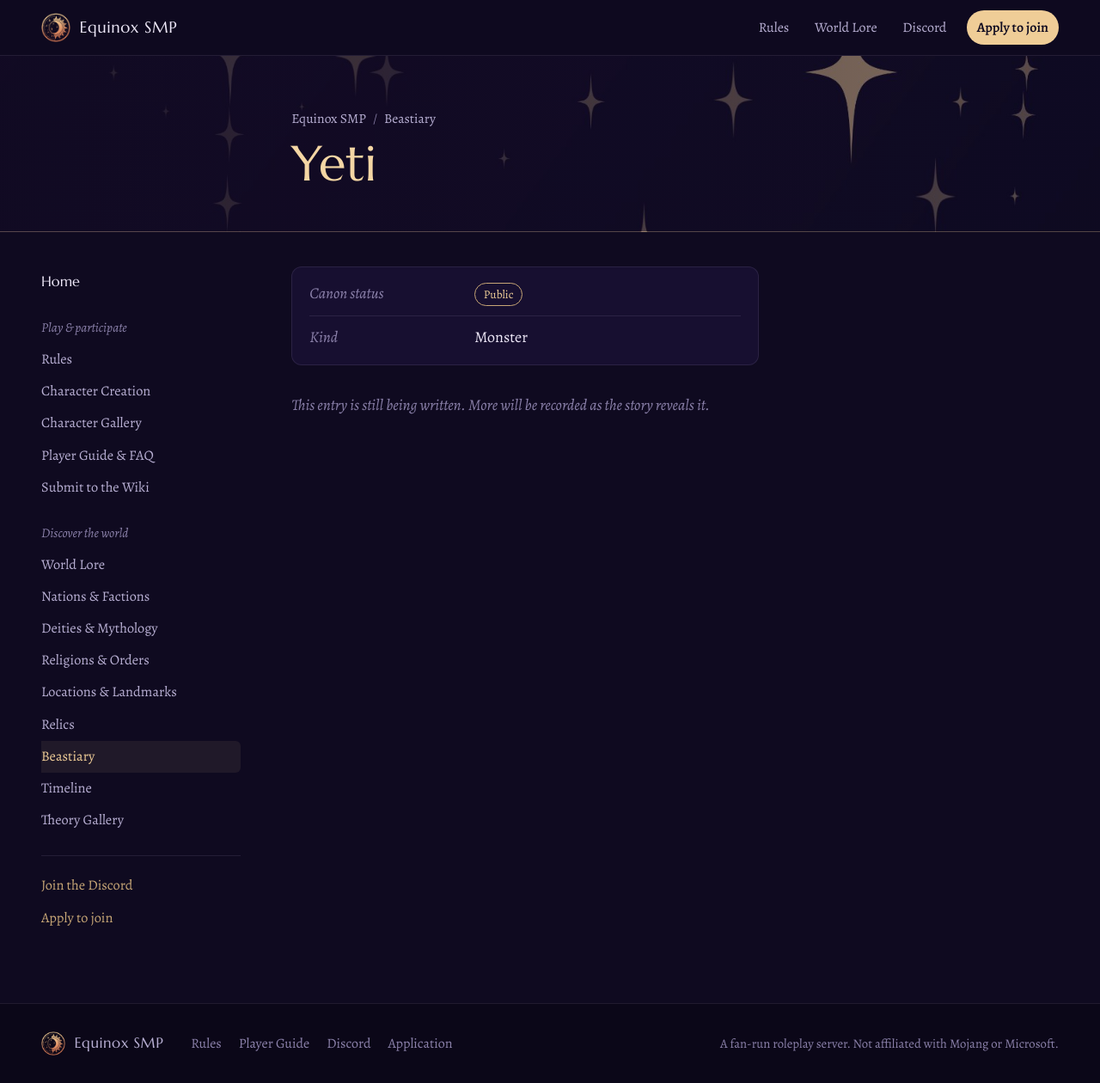
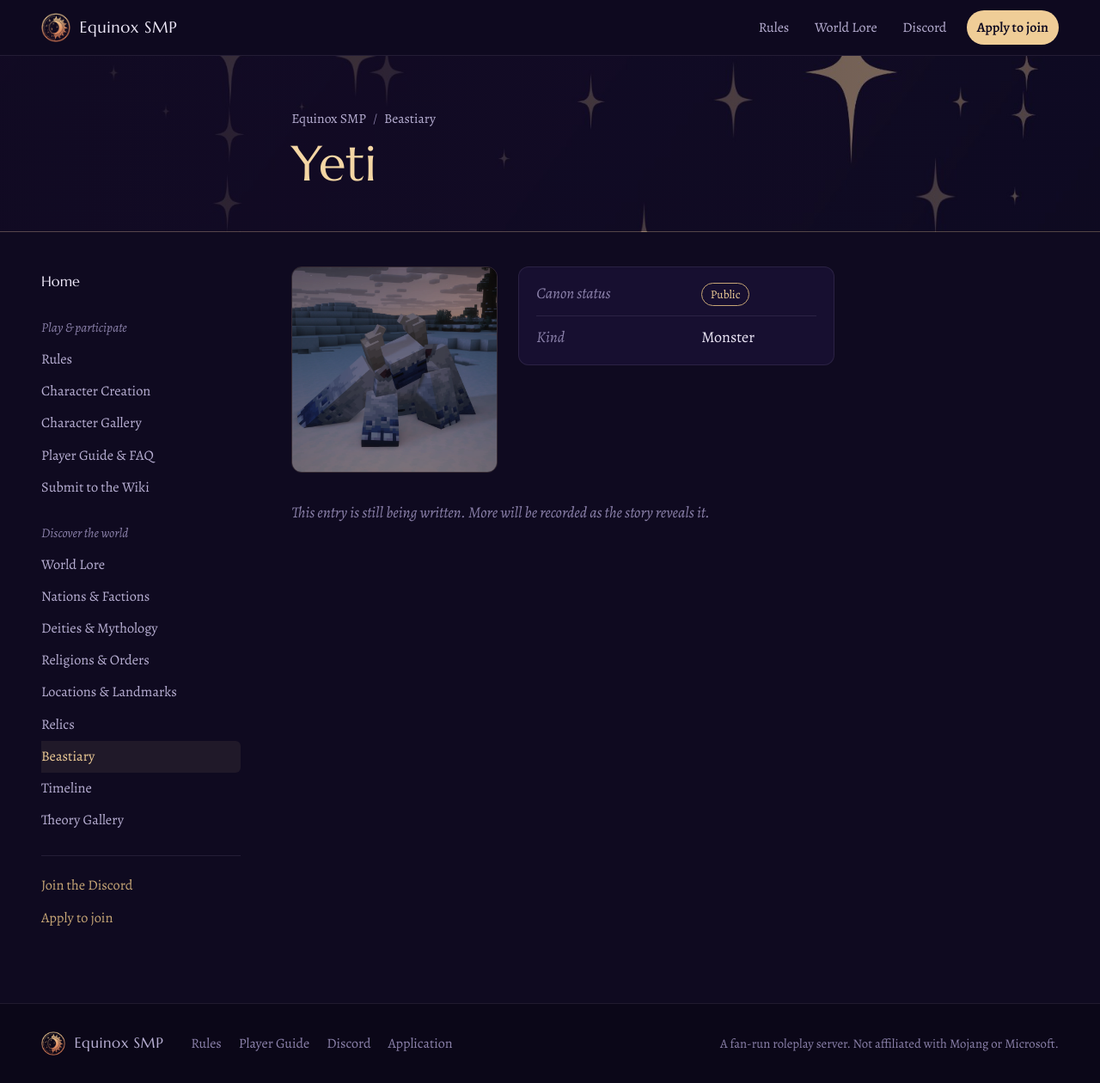
Before and after one commit to smpequinox/smpequinox.github.io, a Jekyll site: the page built from _lore/yeti.md, in a window 1280 px wide and 1260 px high. Shown: the whole window at 86% size. Built offline with Jekyll 4.4.1, drawn with Linux system fonts in a browser that asks for light colours.

Commit message:
Add pictures for the Unicorn, Wendigo and Yeti
Beastiary cards are now square and lore page pictures are shown
uncropped, so square Minecraft screenshots fit without losing their edges.

Co-Authored-By: Claude Opus 5.5 <noreply@anthropic.com>
Claude-Session: https://claude.ai/code/session_012pD2useRZpTrTfTm1Gthrx

```diff
--- a/_includes/beastiary-grid.html
+++ b/_includes/beastiary-grid.html
@@ -4,7 +4,7 @@
 <ul class="char-grid">
 {%- for b in bg_entries %}
 <li><a class="char-card" href="{{ b.url | relative_url }}">
-<span class="char-card__art{% unless b.image %} char-card__art--blank{% endunless %}">{% if b.image %}<img src="{{ b.image | relative_url }}" alt="" loading="lazy">{% else %}<img src="{{ '/assets/img/emblem.png' | relative_url }}" alt="">{% endif %}</span>
+<span class="char-card__art char-card__art--square{% unless b.image %} char-card__art--blank{% endunless %}">{% if b.image %}<img src="{{ b.image | relative_url }}" alt="" loading="lazy">{% else %}<img src="{{ '/assets/img/emblem.png' | relative_url }}" alt="">{% endif %}</span>
 <span class="char-card__name">{{ b.title }}</span>
 {%- if b.temperament %}<span class="char-card__meta"><span class="status status--{{ b.temperament | downcase }}">{{ b.temperament }}</span></span>{% endif %}
 {%- if b.summary %}<span class="char-card__aff">{{ b.summary }}</span>{% endif %}
--- a/_lore/yeti.md
+++ b/_lore/yeti.md
@@ -2,5 +2,6 @@
 title: "Yeti"
 category: beastiary
 kind: Monster
+image: "/assets/img/beastiary/yeti.webp"
 status: Public
 ---
--- a/assets/css/site.css
+++ b/assets/css/site.css
@@ -632,6 +632,9 @@ button { font: inherit; color: inherit; }
   transition: border-color .2s;
 }
 .char-card__art img { width: 100%; height: 100%; object-fit: cover; }
+.char-card__art--square { aspect-ratio: 1 / 1; }
+/* lore pages (e.g. beastiary creatures) show their whole picture, uncropped */
+.entry .character__portrait img { aspect-ratio: auto; height: auto; }
 .char-card__art--blank { background: url("../img/starfield.jpg") center / cover; }
 .char-card__art--blank img { width: 46%; height: auto; position: absolute; inset: 0; margin: auto; opacity: .8; }
 .prose .char-card:hover .char-card__art { border-color: var(--gilt); }
```
Also changed, not shown: _lore/unicorn.md (+1 -0 lines), _lore/wendigo.md (+1 -0 lines), assets/img/beastiary/unicorn.webp (added), assets/img/beastiary/wendigo.webp (added), assets/img/beastiary/yeti.webp (added).
